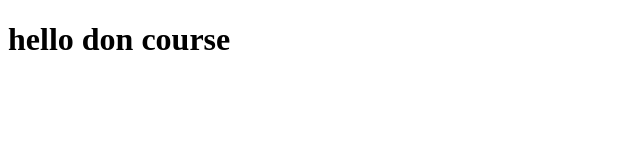
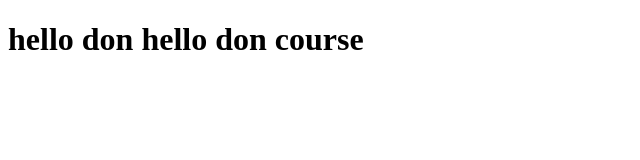
Before and after one commit to gauravshivaji/coursera_solution, a plain HTML site: page module2-solution/index.html in a window 1280 px wide. Shown: the whole page, without its empty margins (0-640 px from the left). Drawn offline with Linux system fonts and the light colour scheme.

Commit message:
modification

```diff
--- a/module2-solution/index.html
+++ b/module2-solution/index.html
@@ -6,6 +6,6 @@
     <title>Document</title>
 </head>
 <body>
-    <h1>hello don  course</h1>
+    <h1>hello don hello don  course</h1>
 </body>
 </html>
```
